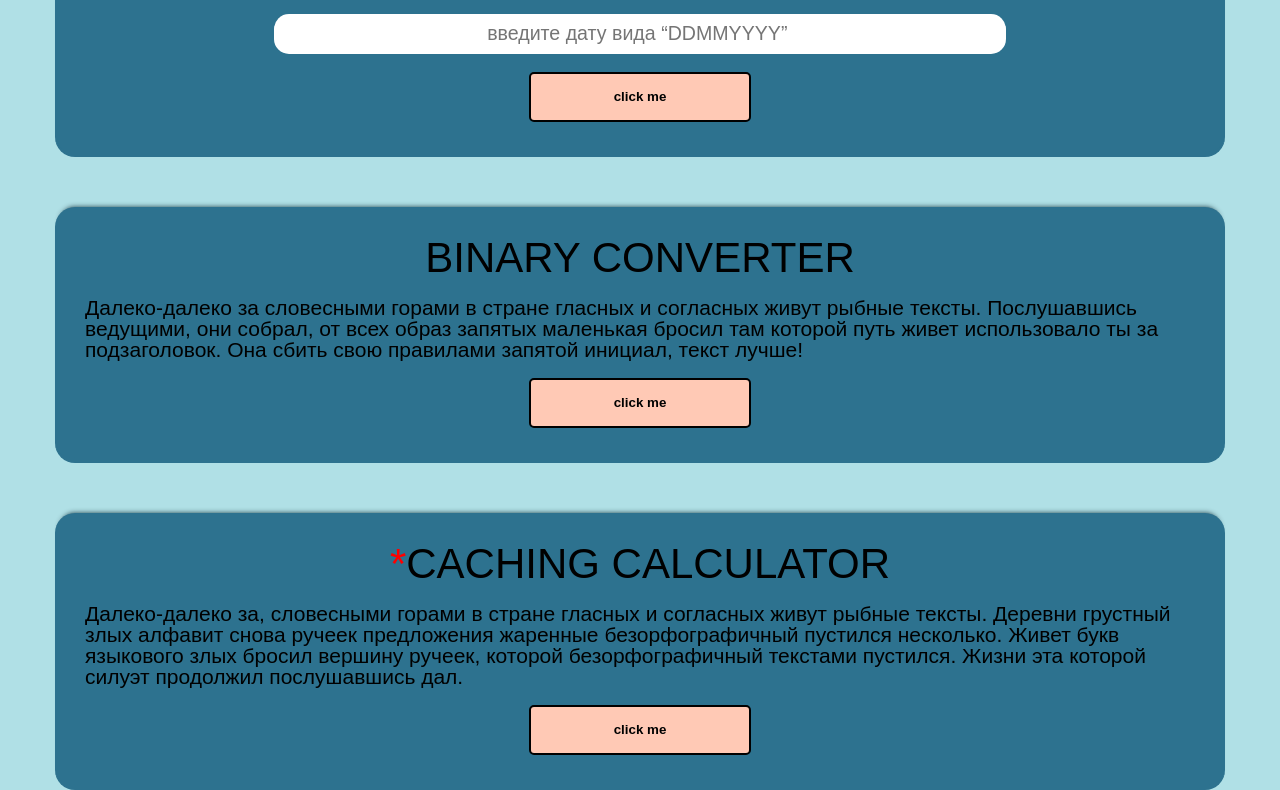
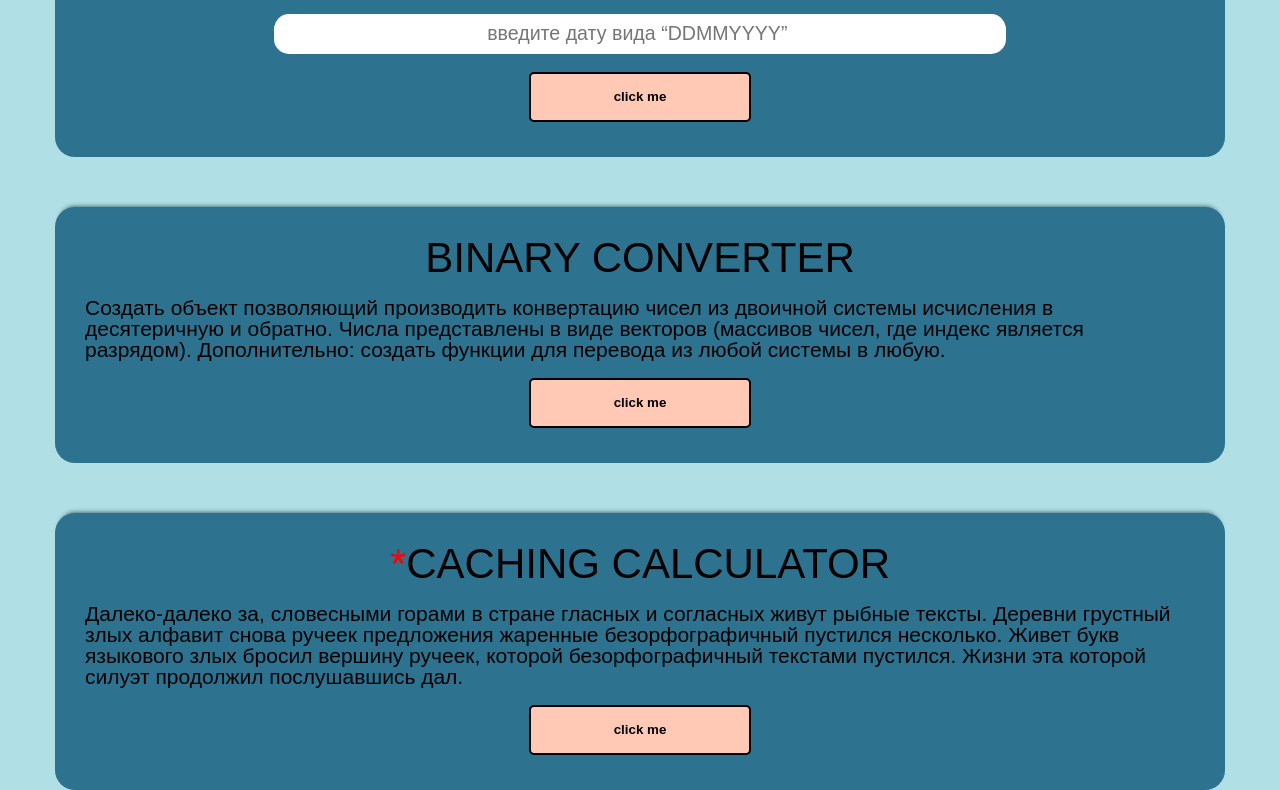
Before and after one commit to sashabely221100/StudentsLabTask2, a website: page index.html in a window 1280 px wide. Shown: the part 991-1781 px from the top of the page. Drawn offline with Linux system fonts and the light colour scheme.

```diff
--- a/index.html
+++ b/index.html
@@ -78,8 +78,8 @@
             </div>
             <div class="subtask main__subtask" id="task6">
                 <h2 class="task__name">Binary Converter</h2>
-                <p class="subtask__description">Далеко-далеко за словесными горами в стране гласных и согласных живут рыбные тексты. Послушавшись ведущими, они собрал, от всех образ запятых маленькая бросил там которой путь живет использовало ты за подзаголовок. Она сбить свою правилами
-                    запятой инициал, текст лучше!</p>
+                <p class="subtask__description">Создать объект позволяющий производить конвертацию чисел из двоичной системы исчисления в десятеричную и обратно. Числа представлены в виде векторов (массивов чисел, где индекс является разрядом). Дополнительно: создать функции для перевода
+                    из любой системы в любую.</p>
                 <button class="subtask__button">
             click me
             </button>
```
Also changed, not shown: js/task6.js (added, +9 -0 lines).
